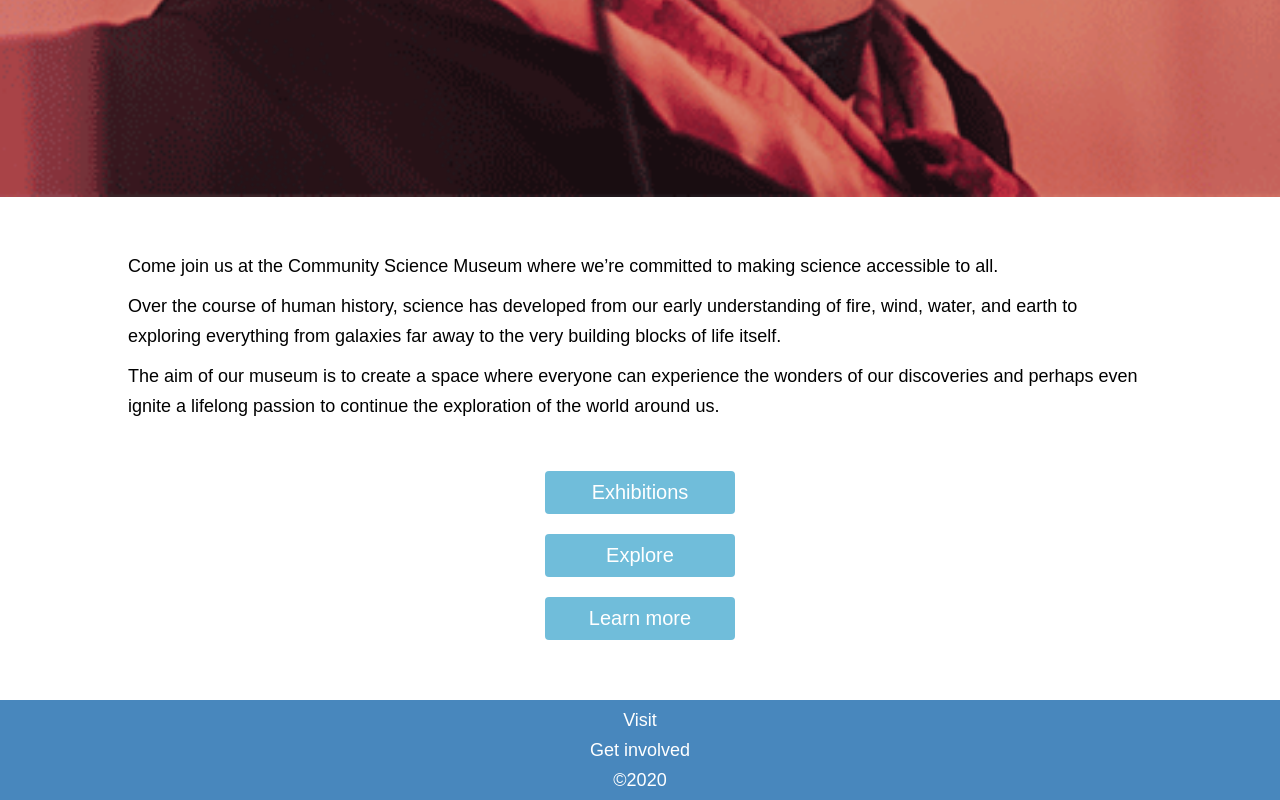
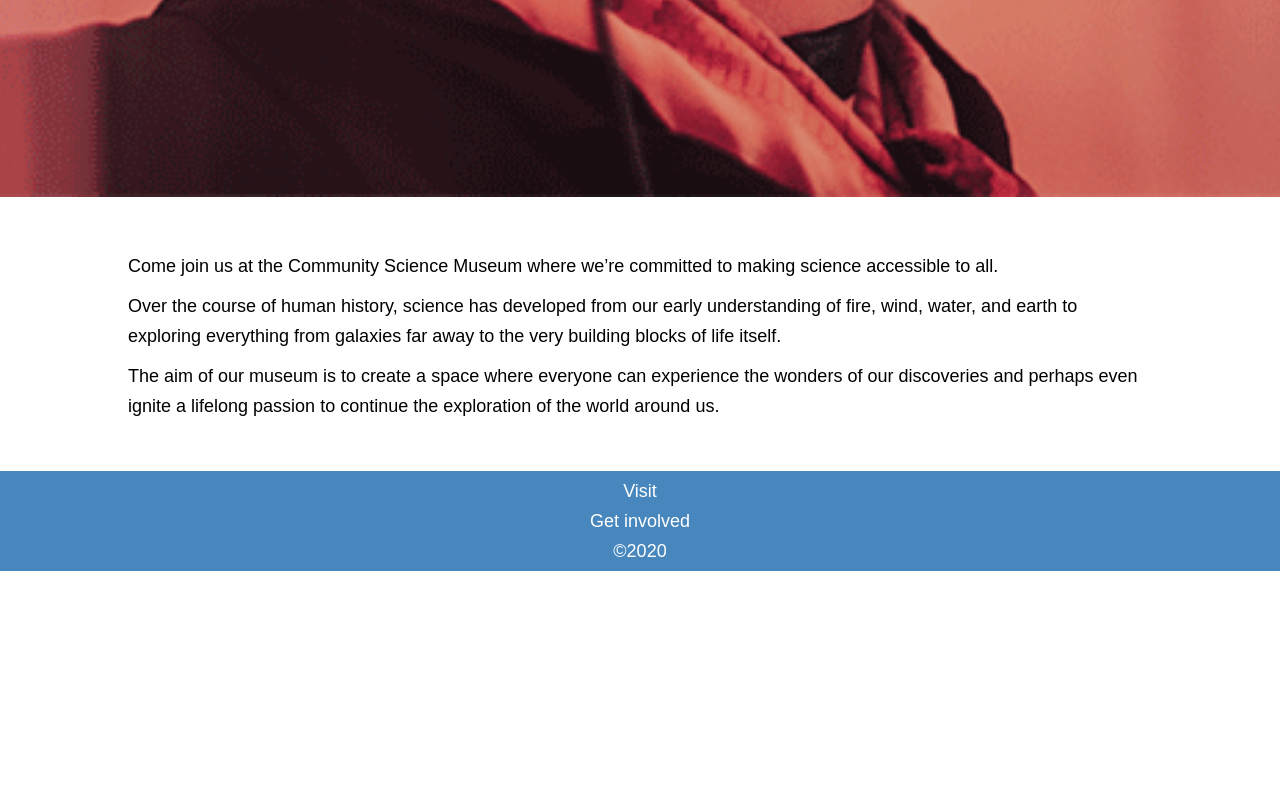
Before and after one commit to Oliknud/semesteroppgave1, a plain HTML site: page index.html in a window 1280 px wide. Shown: the part 2070-2870 px from the top of the page. After the commit the page ends 2641 px from the top, so only its background shows below. Drawn offline with Linux system fonts and the light colour scheme.

Commit message:
Update index.html

```diff
--- a/index.html
+++ b/index.html
@@ -34,11 +34,11 @@
                 world around us.
             </p>
         </div>
-        <div class="indexButtons">
+        <!-- <div class="indexButtons">
             <a href="exhibition.html" class="button">Exhibitions</a>
             <a href="explore.html" class="button">Explore</a>
             <a href="info.html" class="button">Learn more</a>
-        </div>
+        </div> -->
     </main>
     <footer>
         <a href="info.html"><p>Visit</p></a>
```
